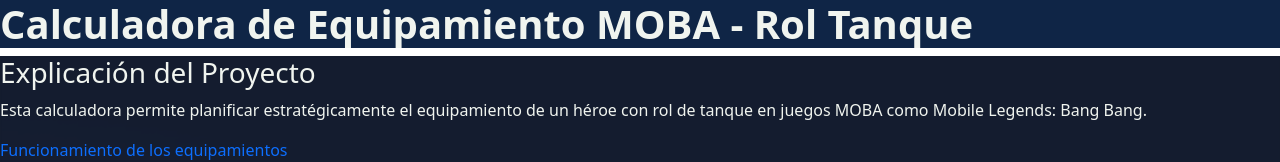
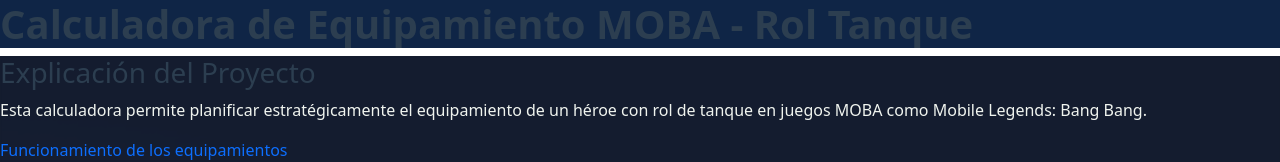
Before and after one commit to jpsainea/coderjavascript, a plain HTML site: page index.html in a window 1280 px wide. Shown: the top 162 px of the page. Drawn offline with nearby package versions, Linux system fonts and the light colour scheme; a web font is replaced by a local one.

Commit message:
fix viewer color li

```diff
--- a/scss/_components.scss
+++ b/scss/_components.scss
@@ -35,6 +35,10 @@ a {
   background-size: cover;
 }
 
+
+h1, h2, h3, li {
+  color: variables.$dark-text;
+}
 
 .stat-item {
   background-color: variables.$stat-bg;
```
Also changed, not shown: css/style.css, 1 other file.
